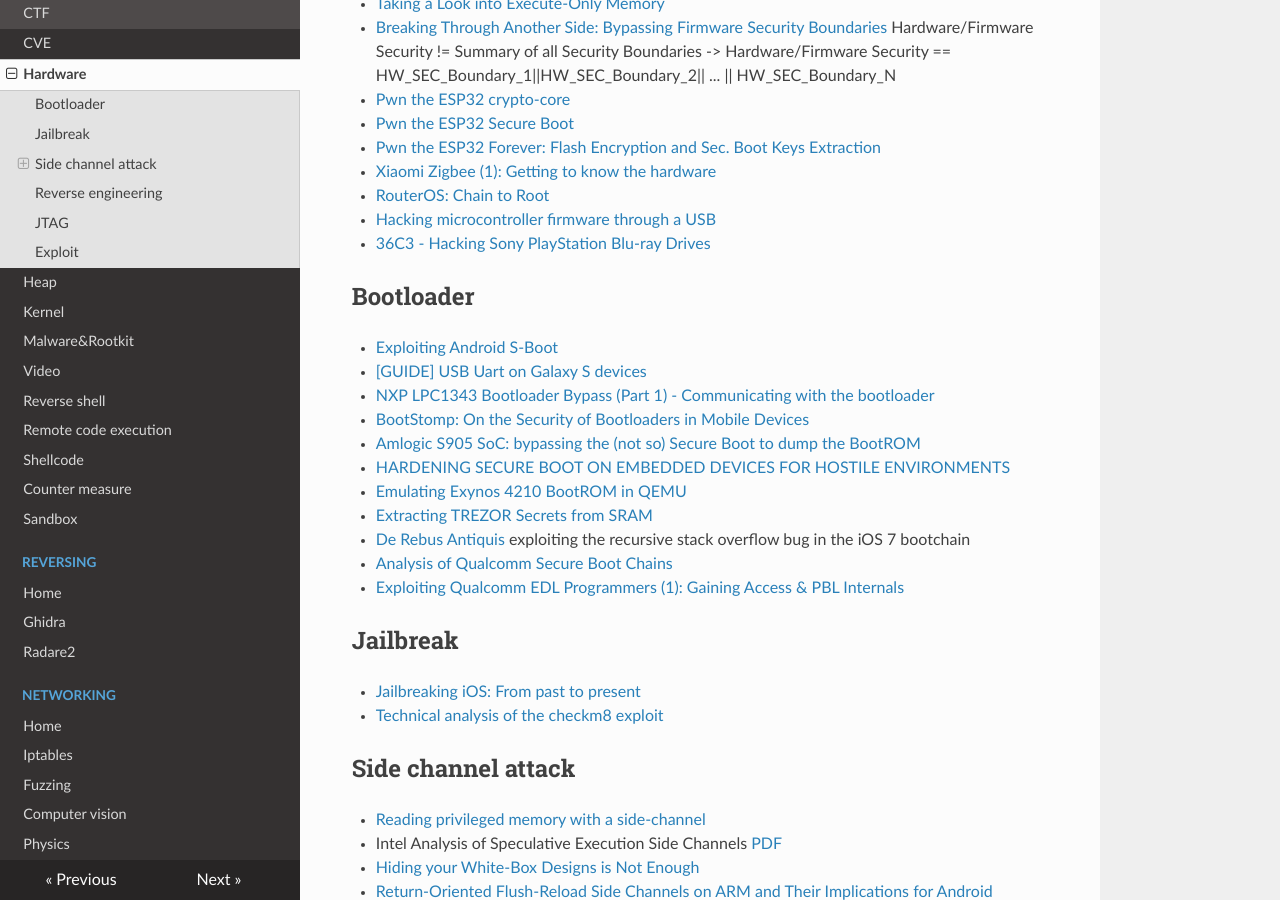
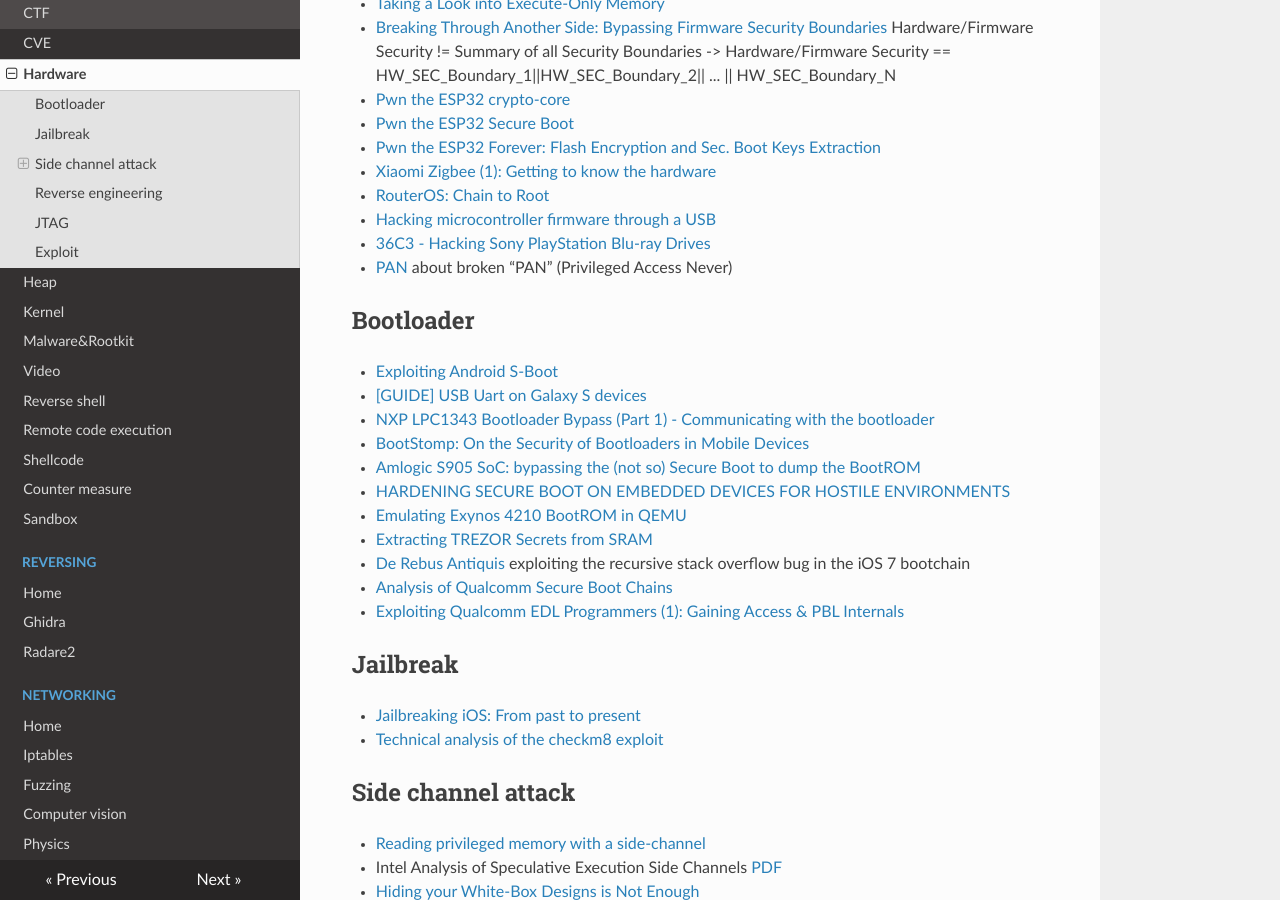
Before and after one commit to gipi/low-level, an MkDocs documentation site: the page built from docs/security/hardware.md, in a window 1280 px wide and 900 px high, scrolled down 1008 px. Built offline with MkDocs 1.6.1, drawn with Linux system fonts in a browser that asks for light colours; nearby versions of some CDN libraries; old or Windows-style settings are respelled for this version of MkDocs.

Commit message:
Update hardware.md

```diff
--- a/docs/security/hardware.md
+++ b/docs/security/hardware.md
@@ -43,6 +43,7 @@
  - [RouterOS: Chain to Root](https://medium.com/tenable-techblog/routeros-chain-to-root-f4e0b07c0b21)
  - [Hacking microcontroller firmware through a USB](https://securelist.com/hacking-microcontroller-firmware-through-a-usb/89919/)
   - [36C3 - Hacking Sony PlayStation Blu-ray Drives](https://media.ccc.de/v/36c3-10567-hacking_sony_playstation_blu-ray_drives#t=0)
+  - [PAN](https://siguza.github.io/PAN/) about broken “PAN” (Privileged Access Never)
 
 ## Bootloader
 
```
